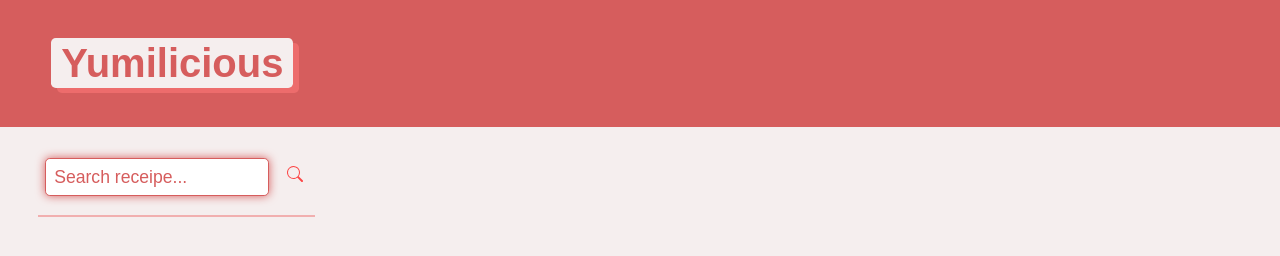
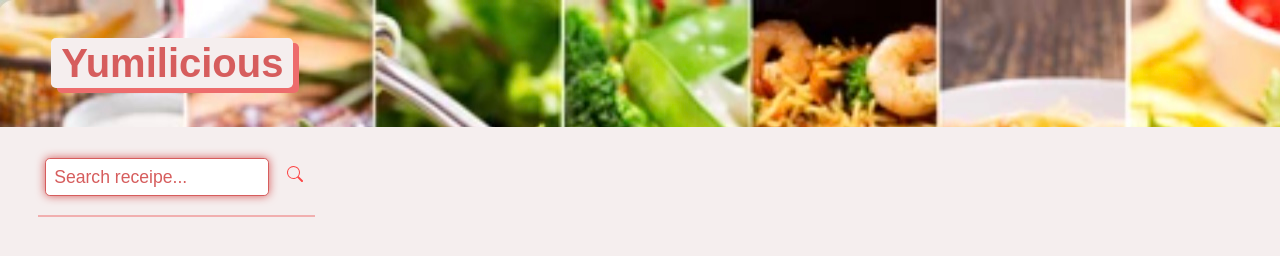
Before and after one commit to ccames91/MealWorms, a plain HTML site: page index.html in a window 1280 px wide. Drawn offline with Linux system fonts and the light colour scheme.

Commit message:
Added header banner background

```diff
--- a/assets/css/styles.css
+++ b/assets/css/styles.css
@@ -31,6 +31,7 @@
 header {
   display: flex;
   justify-content: left;
+  background-image: url(./../images/head-banner.jpeg);
 }
 
 body {
```
Also changed, not shown: assets/images/head-banner.jpeg (added).
